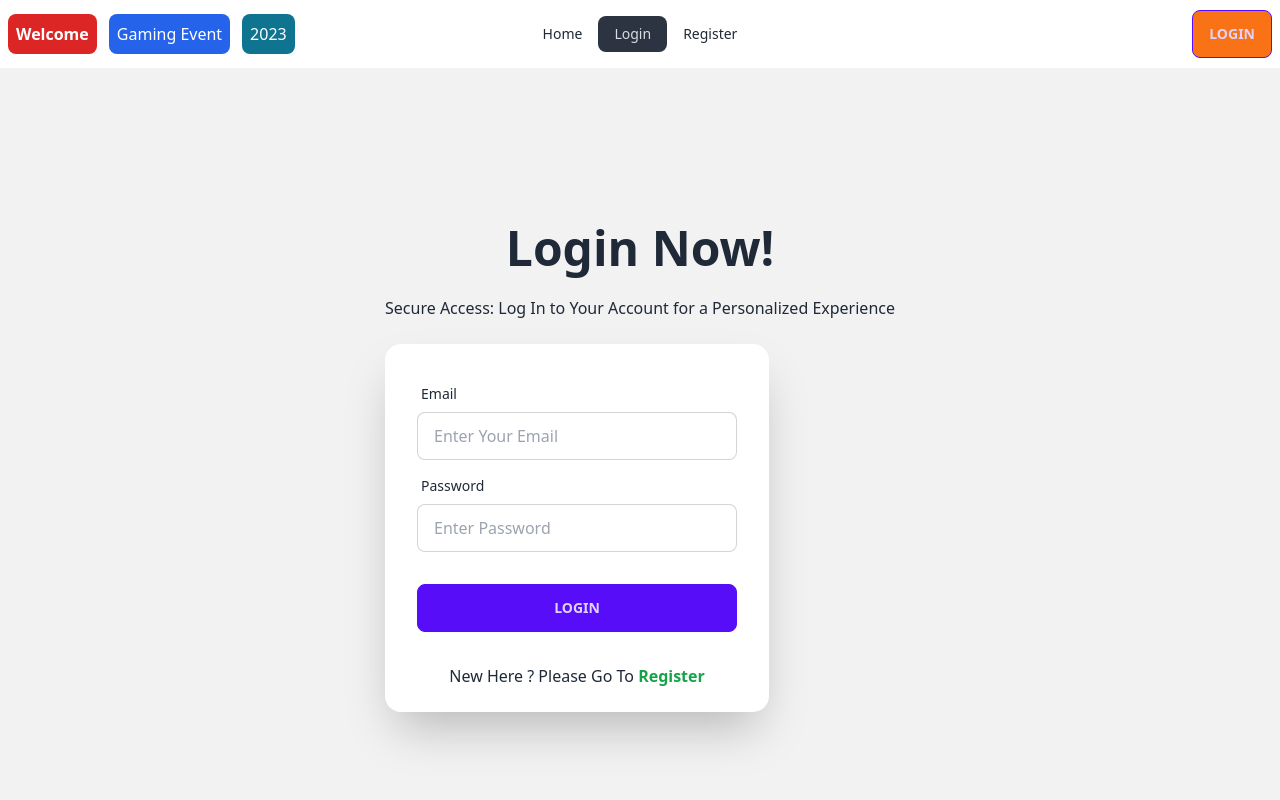
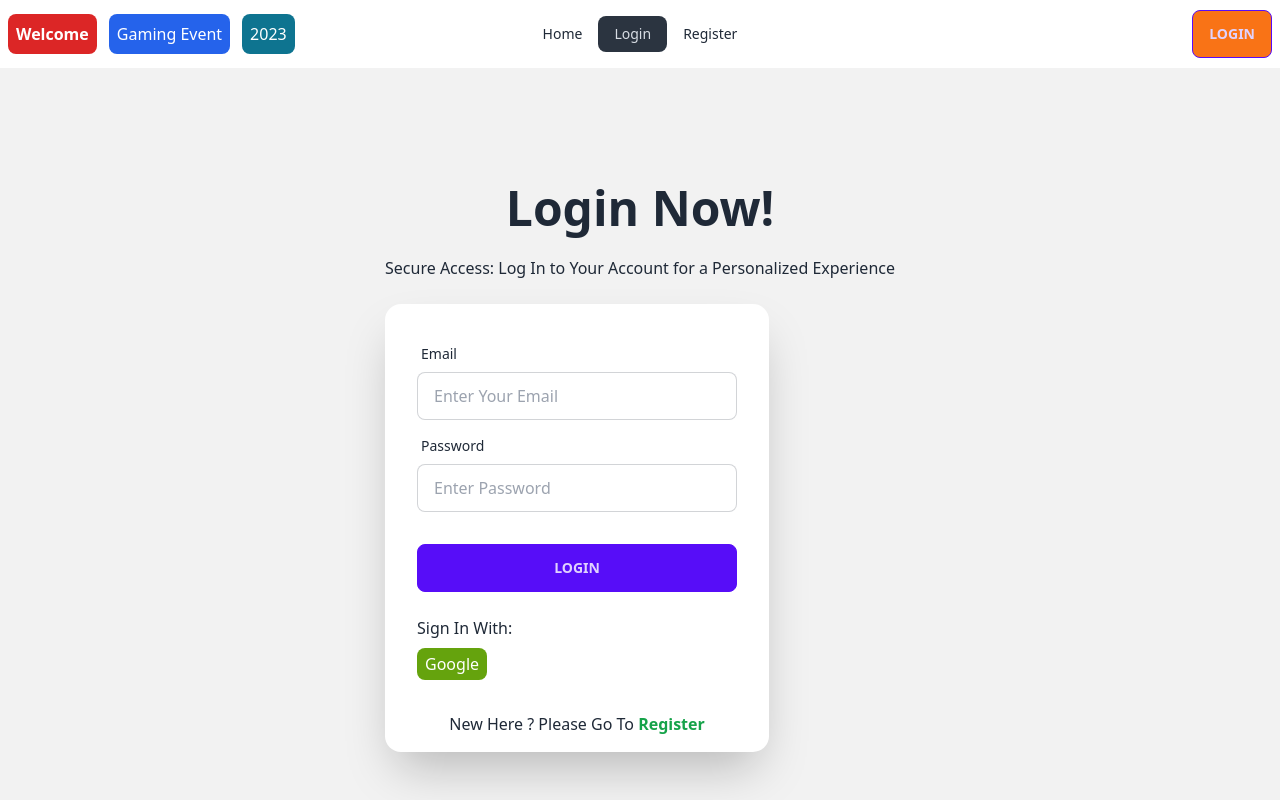
Before and after one commit to Tamal2026/Gaming-client, a React (Vite) app: page /login in a window 1280 px wide. Shown: the top 800 px of the page. Built offline with nearby package versions, Linux system fonts and the light colour scheme; no server answers.

Commit message:
Logged IN user Show email and pic On the right nav

```diff
--- a/src/Components/Login/Login.jsx
+++ b/src/Components/Login/Login.jsx
@@ -1,43 +1,60 @@
 import { useContext, useState } from "react";
-import { Link, Navigate, useLocation, useNavigate,  } from "react-router-dom";
+import { Link, Navigate, useLocation, useNavigate } from "react-router-dom";
 import { AuthContext } from "../../Provider/AuthProvider";
+import { GoogleAuthProvider, getAuth, signInWithPopup } from "firebase/auth";
+import { app } from "../../FireBase/Firebase.config";
 
 const Login = () => {
-  const {user} = useContext(AuthContext)
-  const [logError, setlogError] = useState('');
-  const [logSuccess,setLogSuccess] = useState('');
-const {signIn} = useContext(AuthContext);
+  const auth = getAuth(app);
 
-const location = useLocation();
-console.log(location);
-const naviGate = useNavigate();
+  const { user } = useContext(AuthContext);
+  const [logError, setlogError] = useState("");
+  const [logSuccess, setLogSuccess] = useState("");
+  const { signIn } = useContext(AuthContext);
 
-  const handleLogin = e =>{
+  const location = useLocation();
+  console.log(location);
+  const naviGate = useNavigate();
+
+  const googleProvider = new GoogleAuthProvider();
+  const handlegoogleSignIn = () => {
+    signInWithPopup(auth, googleProvider)
+      .then((result) => {
+        const loggedUser = result.user;
+        console.log(loggedUser);
+
+      })
+      .catch(error =>{
+        console.error(error);
+      });
+  };
+
+  const handleLogin = (e) => {
     e.preventDefault();
     const name = e.target.name.value;
     const email = e.target.email.value;
     const password = e.target.password.value;
-    console.log(name,email,password);
-    setLogSuccess('');
-setlogError('');
+    console.log(name, email, password);
 
-    signIn(email,password)
-    .then((result =>{
-      console.log(result.user);
+    setLogSuccess("");
+    setlogError("");
 
-      setLogSuccess('logged in SucccessFully')
-      naviGate(location?.state ? location.state:'/')
+    signIn(email, password)
+      .then((result) => {
+        console.log(result.user);
 
-    }))
-    .catch((error =>{
-      console.error(error);
-    setlogError('Your Email and password is not correct')
-    }))
-}
+        setLogSuccess("logged in SucccessFully");
+        naviGate(location?.state ? location.state : "/");
+      })
+      .catch((error) => {
+        console.error(error);
+        setlogError("Your Email and password is not correct");
+      });
+  };
 
-if (user){
-  return <Navigate to='/'></Navigate>
-}
+  if (user) {
+    return <Navigate to="/"></Navigate>;
+  }
 
   return (
     <div className="hero min-h-screen bg-base-200">
@@ -77,20 +94,27 @@ if (user){
             <div className="form-control mt-6">
               <button className="btn btn-primary">Login</button>
             </div>
+            <div className="mt-4  items-center justify-evenly">
+              <p>Sign In With:</p>
+              <div>
+                <button
+                  onClick={handlegoogleSignIn}
+                  className="mt-2 bg-lime-600 text-white px-2 py-1 rounded-lg"
+                >
+                  Google
+                </button>
+              </div>
+            </div>
           </form>
-          <div className="text-center mb-6">
+          <div className="text-center mb-4">
             <p>
               New Here ? Please Go To{" "}
               <Link className="font-bold text-green-600" to="/register">
                 Register
               </Link>
             </p>
-            {
-             logError && <p className="text-red-700">{logError}</p>
-            }{
-              logSuccess && <p className="text-green-600">{logSuccess}</p>
-            }
-
+            {logError && <p className="text-red-700">{logError}</p>}
+            {logSuccess && <p className="text-green-600">{logSuccess}</p>}
           </div>
         </div>
       </div>
--- a/src/Components/Navbar/Navbar.jsx
+++ b/src/Components/Navbar/Navbar.jsx
@@ -1,4 +1,4 @@
-import { useContext } from "react";
+import { useContext, useState } from "react";
 import { Link, NavLink } from "react-router-dom";
 import { AuthContext } from "../../Provider/AuthProvider";
 import Aos from "aos";
@@ -6,11 +6,21 @@ import 'aos/dist/aos.css'
 import { useEffect } from "react";
 
 const Navbar = () => {
-const {user,logOut,} = useContext(AuthContext)
+  const [singInUser,setSingInUser] = useState(null);
+  const [loggedInUserInfo, setLoggedInUserInfo] = useState({
+    email: "",
+    photoURL: "https://i.ibb.co/ZTFfkFc/user.png", // Default User Image URL
+  });
+const {user,logOut} = useContext(AuthContext)
 Aos.init({duration:'2000'});
-useEffect(()=>{
-
-},[])
+useEffect(() => {
+  if (user) {
+    setLoggedInUserInfo({
+      email: user.email || "",
+      photoURL: user.photoURL || "https://i.ibb.co/ZTFfkFc/user.png",
+    });
+  }
+}, [user]);
 const handleSignout = ()=>{
 logOut()
 .then()
@@ -70,12 +80,13 @@ const navLinks =
           </ul>
         </div>
 
-        <div className="navbar-end gap-3">
-       {
-        user &&  <div className="w-10 ">
-        <img className="rounded-full" src="https://i.ibb.co/ZTFfkFc/user.png" />
-      </div>
-       }
+        <div className=" navbar-end gap-3">
+        {user && (
+          <div className="flex  pr-4 gap-4 items-center">
+            <div><p>{loggedInUserInfo.email}</p></div>
+            <img className="rounded-full w-10" src={loggedInUserInfo.photoURL} alt="User" />
+          </div>
+        )}
         {
           user ?  <button onClick={handleSignout} className="btn btn-primary bg-red-600">Logout
           </button> :
--- a/src/Provider/AuthProvider.jsx
+++ b/src/Provider/AuthProvider.jsx
@@ -18,6 +18,10 @@ const signIn = (email,password)=>{
     setLoading(true)
     return signInWithEmailAndPassword(auth,email,password)
 }
+
+
+
+
 
 const logOut = ()=>{
     setLoading(true)
```
